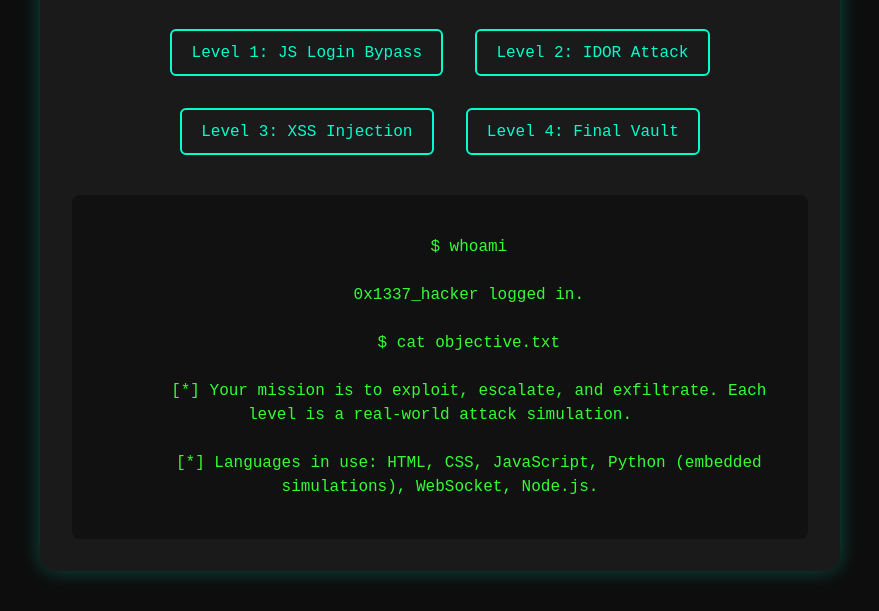
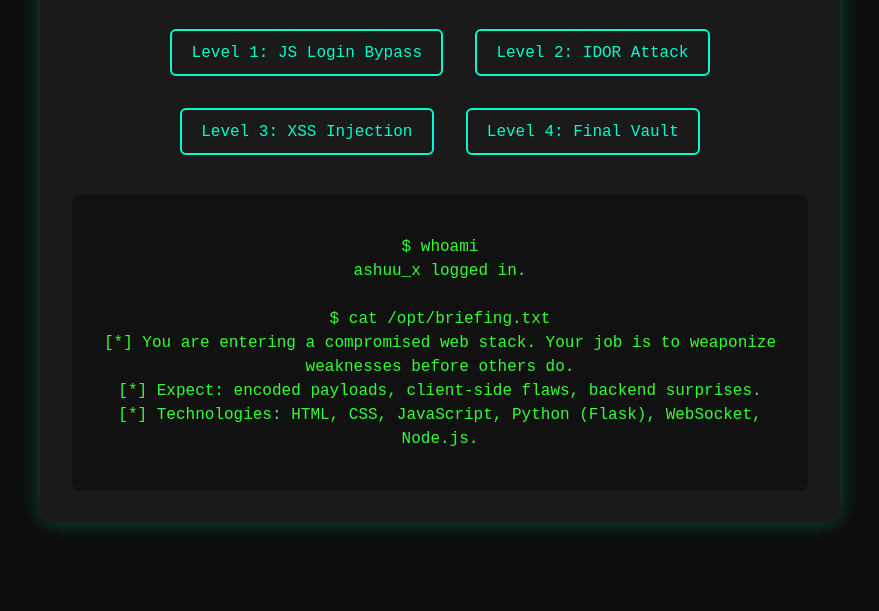
Before and after one commit to SheikhAshbal/web-hacking-lab, a plain HTML site: page index.html in a window 1280 px wide. Shown: the part 199-810 px from the top of the page, without its empty margins (200-1079 px from the left). Drawn offline with nearby package versions, Linux system fonts and the light colour scheme.

Commit message:
Enhance index

```diff
--- a/index.html
+++ b/index.html
@@ -1,9 +1,8 @@
-<!DOCTYPE html>
 <html lang="en">
 <head>
   <meta charset="UTF-8" />
   <meta name="viewport" content="width=device-width, initial-scale=1.0" />
-  <title>NeoVault CTF - Enhanced</title>
+  <title>NeoVault CTF</title>
   <link rel="stylesheet" href="https://cdn.jsdelivr.net/npm/bootstrap@5.3.0/dist/css/bootstrap.min.css">
   <link rel="stylesheet" href="style.css">
   <style>
@@ -47,6 +46,11 @@
       border-radius: 0.5rem;
       margin-top: 2rem;
       white-space: pre-wrap;
+      animation: typewriter 3s steps(40) 1 normal both;
+    }
+    @keyframes typewriter {
+      from { width: 0; }
+      to { width: 100%; }
     }
   </style>
 </head>
@@ -62,11 +66,13 @@
     </div>
 
     <div class="terminal mt-4">
-      $ whoami<br>
-      0x1337_hacker logged in.<br>
-      $ cat objective.txt<br>
-      [*] Your mission is to exploit, escalate, and exfiltrate. Each level is a real-world attack simulation.<br>
-      [*] Languages in use: HTML, CSS, JavaScript, Python (embedded simulations), WebSocket, Node.js.
+$ whoami
+ashuu_x logged in.
+
+$ cat /opt/briefing.txt
+[*] You are entering a compromised web stack. Your job is to weaponize weaknesses before others do.
+[*] Expect: encoded payloads, client-side flaws, backend surprises.
+[*] Technologies: HTML, CSS, JavaScript, Python (Flask), WebSocket, Node.js.
     </div>
   </div>
 
```
